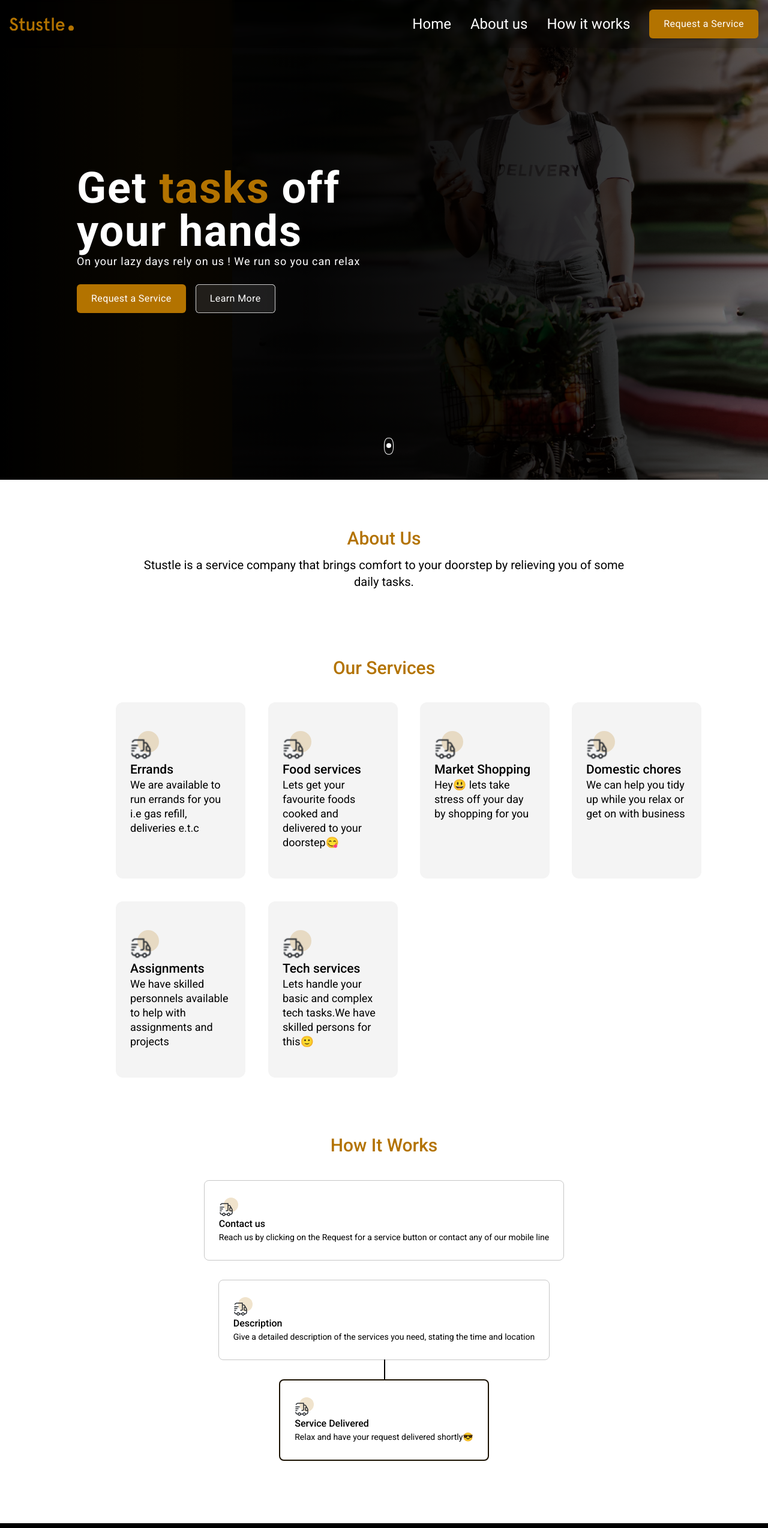
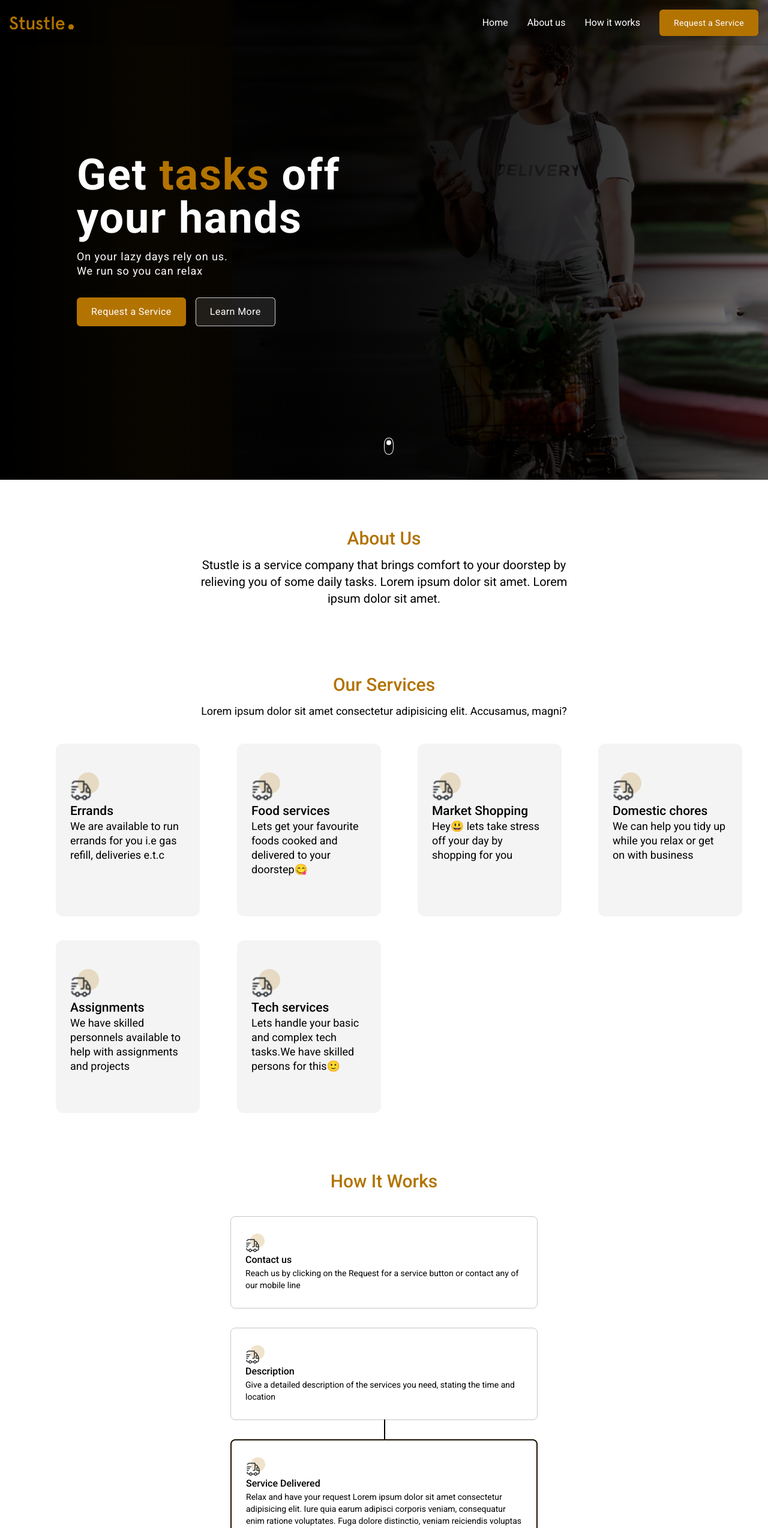
Before and after one commit to T-laye/Stustle__Landing__Page, a Next.js app: page / in a window 1280 px wide. Shown: the top 2548 px of the page at 60% size. Built offline with nearby package versions, Linux system fonts and the light colour scheme.

Commit message:
adjusted white spacings and sizes of some elements

```diff
--- a/src/components/Layout/Footer.js
+++ b/src/components/Layout/Footer.js
@@ -14,7 +14,7 @@ export default function Footer() {
             </a>
           </Link>
         </div>
-        <div className=" w-52">
+        <div className="w-52">
           <ul className="text-gray-3 text-xs flex flex-col gap-1 mt-2 ">
             <li>Terms of service</li>
             <li>FAQ</li>
--- a/src/components/Layout/Header.js
+++ b/src/components/Layout/Header.js
@@ -39,7 +39,7 @@ export default function Header() {
           />
         </div>
         <nav className="hidden lg:flex">
-          <ol className="flex bg-black-trans text-white text-2xl items-center gap-8 ">
+          <ol className="flex bg-black-trans text-white text-base items-center gap-8 ">
             <li
               className={`hover:text-primary duration-300 ${
                 asPath === '/#home' ? 'text-primary' : 'text-white'
@@ -67,7 +67,7 @@ export default function Header() {
                 How it works
               </Link>
             </li>
-            <li className="text-base">
+            <li className="text-sm">
               <Link
                 href="https://tawk.to/chat/64105e254247f20fefe5cfca/1grfuvib9"
                 target="_blank"
@@ -84,7 +84,7 @@ export default function Header() {
           openNav ? '' : 'translate-x-full'
         } transition-all duration-500 lg:hidden`}
       >
-        <ol className="w-full h-2/3 bg-black-trans flex   flex-col gap-10 items-center text-2xl  my-auto  ">
+        <ol className="w-full h-2/3 bg-black-trans flex   flex-col gap-10 items-center text-xl  my-auto  ">
           <li
             className={`${asPath === '/#hero' ? 'text-primary' : 'text-white'}`}
           >
@@ -122,7 +122,6 @@ export default function Header() {
               href="https://tawk.to/chat/64105e254247f20fefe5cfca/1grfuvib9"
               scroll={false}
             >
-              How it works
               <button className={styles.btnPrimary}>Request a Service</button>
             </Link>
           </li>
--- a/src/components/Layout/main/About.js
+++ b/src/components/Layout/main/About.js
@@ -3,12 +3,13 @@ import React from 'react';
 export default function About() {
   return (
     <section id="about" className="lg:min-h-full lg:my-12">
-      <div className="lg:w-2/3 mx-auto">
+      <div className="lg:w-1/2 mx-auto">
         <h2>About Us</h2>
 
         <p className="text-center text-lg lg:text-xl ">
           Stustle is a service company that brings comfort to your doorstep by
-          relieving you of some daily tasks.
+          relieving you of some daily tasks. Lorem ipsum dolor sit amet. Lorem
+          ipsum dolor sit amet.
         </p>
       </div>
     </section>
--- a/src/components/Layout/main/Hero.js
+++ b/src/components/Layout/main/Hero.js
@@ -29,13 +29,16 @@ export default function Hero() {
           <div></div>
         </div>
       </section>
+
+      {/* Desktop Hero Page */}
+
       <section id="home" className={styles.heroDesktop}>
         <div className="w-1/2  ">
-          <h1 className="text-white text-7xl text-left leading-14  font-bold tracking-wide mb-2">
+          <h1 className="text-white text-7xl text-left leading-12  font-bold tracking-wide mb-4">
             Get <span className="text-primary">tasks</span> off your hands
           </h1>
-          <p className="text-white  text-left text-lg font-normal tracking-wider leading-3">
-            On your lazy days rely on us ! We run so you can relax
+          <p className="text-white  text-left text-lg font-normal tracking-wider leading-6">
+            On your lazy days rely on us. <br /> We run so you can relax
           </p>
         </div>
         <div className="flex items-center mt-8 gap-4">
--- a/src/components/Layout/main/How.js
+++ b/src/components/Layout/main/How.js
@@ -13,7 +13,7 @@ export default function How() {
       <div className="flex flex-col items-center mt-10 gap-8 mb-12  ">
         <div
           // ref={active}
-          className={`min-w-80 min-h-32 px-6 py-7 duration-700  rounded-lg border ${
+          className={`max-w-lg min-h-32 px-6 py-7 duration-700  rounded-lg border ${
             box_2_visible ? 'border-gray-3' : 'border-primary-dark border-2'
           } relative`}
         >
@@ -32,7 +32,7 @@ export default function How() {
         </div>
         <div
           ref={box_2}
-          className={`min-w-80 min-h-32 px-6 py-7  duration-700  rounded-lg border relative  ${
+          className={`max-w-lg min-h-32 px-6 py-7  duration-700  rounded-lg border relative  ${
             box_2_visible && !box_3_visible
               ? 'border-primary-dark border-2'
               : 'border-gray-3'
@@ -53,7 +53,7 @@ export default function How() {
         </div>
         <div
           ref={box_3}
-          className={`min-w-80 min-h-32 px-6 py-7  duration-700  rounded-lg border relative  ${
+          className={`max-w-lg min-h-32 px-6 py-7  duration-700  rounded-lg border relative  ${
             box_3_visible ? 'border-primary-dark border-2' : 'border-gray-3'
           }`}
         >
@@ -65,7 +65,13 @@ export default function How() {
           </div>
           <h3>Service Delivered</h3>
           <p className="text-sm">
-            Relax and have your request delivered shortly😎
+            Relax and have your request Lorem ipsum dolor sit amet consectetur
+            adipisicing elit. Iure quia earum adipisci corporis veniam,
+            consequatur enim ratione voluptates. Fuga dolore distinctio, veniam
+            reiciendis voluptas cupiditate nesciunt libero, quisquam sunt nihil
+            esse nemo eos, at itaque animi optio vel aliquam aliquid neque dicta
+            quibusdam delectus necessitatibus vero provident? Cupiditate, nemo
+            deleniti?
           </p>
         </div>
       </div>
--- a/src/components/Layout/main/Service.js
+++ b/src/components/Layout/main/Service.js
@@ -1,14 +1,16 @@
 /* eslint-disable react/jsx-key */
 /* eslint-disable jsx-a11y/alt-text */
 import Image from 'next/image';
+import Link from 'next/link';
 import serviceDetails from '../../serviceDetails';
 
 export default function Service() {
   const renderService = serviceDetails.map((serv, i) => {
     return (
+      <Link href="/">
         <div
           key={i}
-        className="w-36 px-4 py-8 mx-auto  min-h-40 bg-gray-0 flex flex-col justify-start items-start rounded-lg hover:shadow-md hover:bg-white hover:duration-700 xl:scale-150 lg:scale-110 xl:mt-14  "
+          className="w-40  px-4 py-8 mx-auto  h-48 bg-gray-0 flex flex-col justify-start items-start rounded-lg hover:shadow-md hover:bg-white hover:duration-700 xl:scale-150 lg:scale-110 xl:mt-14  "
         >
           <div className="relative h-8 w-8 ">
             <div className="icon">
@@ -17,17 +19,22 @@ export default function Service() {
             <div className="bk"></div>
           </div>
           <h4 className="text-sm font-medium">{serv.title}</h4>
-        <p className="text-xs">{serv.description}</p>
+          <p className="text-xs leading-4 mt-0 mb-0">{serv.description}</p>
         </div>
+      </Link>
     );
   });
 
   return (
     <section id="services">
+      <div className="flex flex-col items-center">
+        <h2>Our Services</h2>
+        <p className="text-center text-lg">
+          Lorem ipsum dolor sit amet consectetur adipisicing elit. Accusamus,
+          magni?
+        </p>
         <div>
-        <h2>Our Services</h2>
-        <div>
-          <div className="flex flex-wrap gap-4 justify-center md:grid grid-cols-4 md:gap-6 xl:gap-x-48 xl:gap-y-20 xl:mb-14 lg:gap-x-20 lg:gap-y-10 lg:mt-8 lg:w-4/6 sm:gap-x-2 md:w-6/7 mx-auto  ">
+          <div className="flex flex-wrap gap-4 justify-center mt-6 md:grid grid-cols-4 md:gap-6 xl:gap-x-48 xl:gap-y-20 xl:mb-14 lg:gap-x-20 lg:gap-y-10 lg:mt-8 lg:w-5/6 sm:gap-x-2 md:w-6/7 mx-auto">
             {renderService}
           </div>
         </div>
--- a/src/styles/Home.module.css
+++ b/src/styles/Home.module.css
@@ -94,36 +94,26 @@
   border-radius: 100%;
   height: 8px;
   width: 8px;
-
-  -webkit-animation: bounce 0.5s infinite;
-
-  animation: bounce 0.5s infinite;
+  -webkit-animation: bounce 2.5s infinite;
+  animation: bounce 2.5s infinite;
 }
 
 @-webkit-keyframes bounce {
   0%,
   100% {
-    transform: translateY(-100%);
-    -webkit-animation-timing-function: cubic-bezier(0.8, 0, 1, 1);
-    animation-timing-function: cubic-bezier(0.8, 0, 1, 1);
+    transform: translateY(-160%);
   }
   50% {
-    transform: translateY(0);
-    -webkit-animation-timing-function: cubic-bezier(0, 0, 0.2, 1);
-    animation-timing-function: cubic-bezier(0, 0, 0.2, 1);
+    transform: translateY(-20%);
   }
 }
 
 @keyframes bounce {
   0%,
   100% {
-    transform: translateY(-100%);
-    -webkit-animation-timing-function: cubic-bezier(0.8, 0, 1, 1);
-    animation-timing-function: cubic-bezier(0.8, 0, 1, 1);
+    transform: translateY(-160%);
   }
   50% {
-    transform: translateY(0);
-    -webkit-animation-timing-function: cubic-bezier(0, 0, 0.2, 1);
-    animation-timing-function: cubic-bezier(0, 0, 0.2, 1);
+    transform: translateY(-20%);
   }
 }
```
Lines whose indentation alone changed are shown as unchanged.
